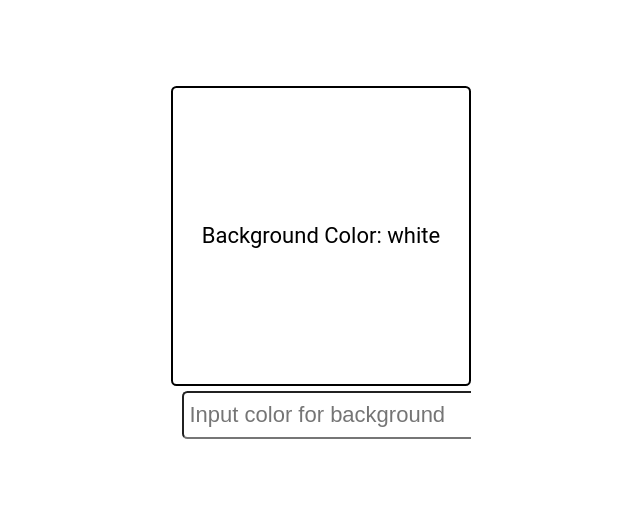
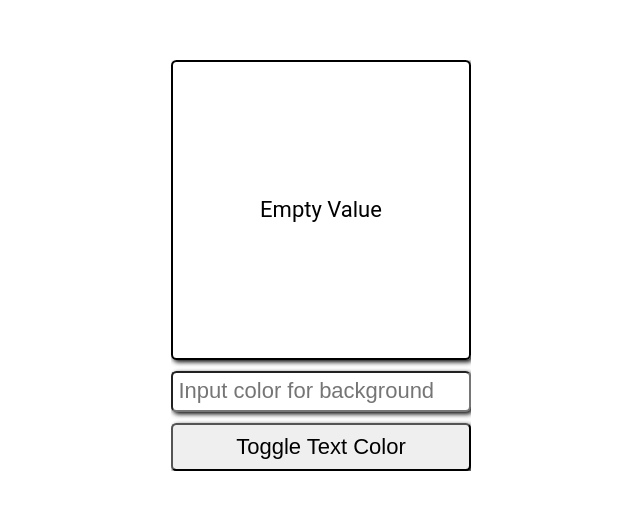
Before and after one commit to sherryysj/ReactJSRecap, a React (Create React App) app: page / in a window 1280 px wide. Shown: the part 135-644 px from the top of the page, without its empty margins (319-959 px from the left). Built offline with nearby package versions, Linux system fonts and the light colour scheme.

Commit message:
learning note: improve the project according to tutorial, update styles and text color toggle

```diff
--- a/package.json
+++ b/package.json
@@ -6,6 +6,7 @@
     "@testing-library/jest-dom": "^5.16.1",
     "@testing-library/react": "^12.1.2",
     "@testing-library/user-event": "^13.5.0",
+    "colornames": "^1.1.1",
     "react": "^17.0.2",
     "react-dom": "^17.0.2",
     "react-icons": "^4.3.1",
--- a/src/ColorInput.js
+++ b/src/ColorInput.js
@@ -1,15 +1,29 @@
-const ColorInput = ({color, setColor}) => {
+import colornames from 'colornames';
+
+const ColorInput = ({
+    color, setColor, setHexColor, isDarkText, setIsDarkText
+}) => {
     return (
         <form className="colorForm" onSubmit={(e) => e.preventDefault()}>
             <label htmlFor="color">Color</label>
             <input
+                autoFocus
                 id="color"
                 type="text"
-                role="colorBox"
+                required
                 placeholder="Input color for background"
                 value={color}
-                onChange={(e) => setColor(e.target.value)}
+                onChange={(e) => {
+                    setColor(e.target.value);
+                    setHexColor(colornames(e.target.value));
+                }}
             />
+            <button
+                type="button"
+                onClick={()=>setIsDarkText(!isDarkText)}
+            >
+                Toggle Text Color
+            </button>
         </form>
     )
 }
--- a/src/Content.js
+++ b/src/Content.js
@@ -2,19 +2,25 @@ import { useState } from "react";
 import ColorInput from "./ColorInput";
 import ShowBox from "./ShowBox";
 
-const Content = ({items, setItems}) => {
+const Content = () => {
 
     const [color, setColor] = useState("")
+    const [hexColor, setHexColor] = useState("")
+    const [isDarkText, setIsDarkText] = useState(true)
 
-    // use Tab to auto indentation
     return (
         <main>
             <ShowBox
                 color={color}
+                hexColor={hexColor}
+                isDarkText={isDarkText}
             />
             <ColorInput
                 color = {color}
                 setColor = {setColor}
+                setHexColor = {setHexColor}
+                isDarkText ={isDarkText}
+                setIsDarkText = {setIsDarkText}
             />
         </main>
     )
--- a/src/ShowBox.js
+++ b/src/ShowBox.js
@@ -1,14 +1,18 @@
 import React from "react";
 
-const ShowBox = ({color}) => {
+const ShowBox = ({color, hexColor, isDarkText}) => {
 
     return (
-        <div
+        <section
             className="ShowBox"
-            style = {{backgroundColor: color}}
+            style = {{
+                backgroundColor: color,
+                color: isDarkText ? "#000" : "#FFF"
+            }}
         >
-            <p style ={{color: color === "black" ? "white" : "black"}}>Background Color: {color ? color : "white"}</p>
-        </div>
+            <p>{color ? color : "Empty Value"}</p>
+            <p>{hexColor ? hexColor : null}</p>
+        </section>
     )
 
 }
--- a/src/index.css
+++ b/src/index.css
@@ -31,21 +31,21 @@ main {
 }
 
 .ShowBox {
-  display: flex;
-  justify-content: center;
-  align-items: center;
   height: 300px;
   width: 300px;
   border: 2px solid rgb(0, 0, 0);
   border-radius: 0.25rem;
+  box-shadow: 2px 2px 5px #000;
+  display: grid;
+  place-content: center;
+}
+
+.ShowBox p {
+  text-align: center;
 }
 
 .colorForm {
   width: 300px;
-  display: flex;
-  justify-content: flex-start;
-  margin: 0.25rem 0 0;
-  padding: 0 0.5rem 0.25rem;
 }
 
 .colorForm label {
@@ -54,11 +54,21 @@ main {
 }
 
 .colorForm input[type='text'] {
-  flex-grow: 1;
-  max-width: 300px;
-  min-height: 48px;
+  margin-top: 0.5rem;
+  padding: 0.25rem;
+  width: 100%;
   font-size: 1rem;
-  padding: 0.25rem;
+  box-shadow: 2px 2px 5px #000;
   border-radius: 0.25rem;
   outline: none;
 }
+
+button {
+  width: 100%;
+  min-height: 48px;
+  margin-top: 0.5rem;
+  font-size: 1rem;
+  border-radius: 0.25rem;
+  box-shadow: 2px 2px 5px #000;
+  padding: 0.25rem;
+}
```
Also changed, not shown: 1 other file (tests, documents, lock files or other folders).
